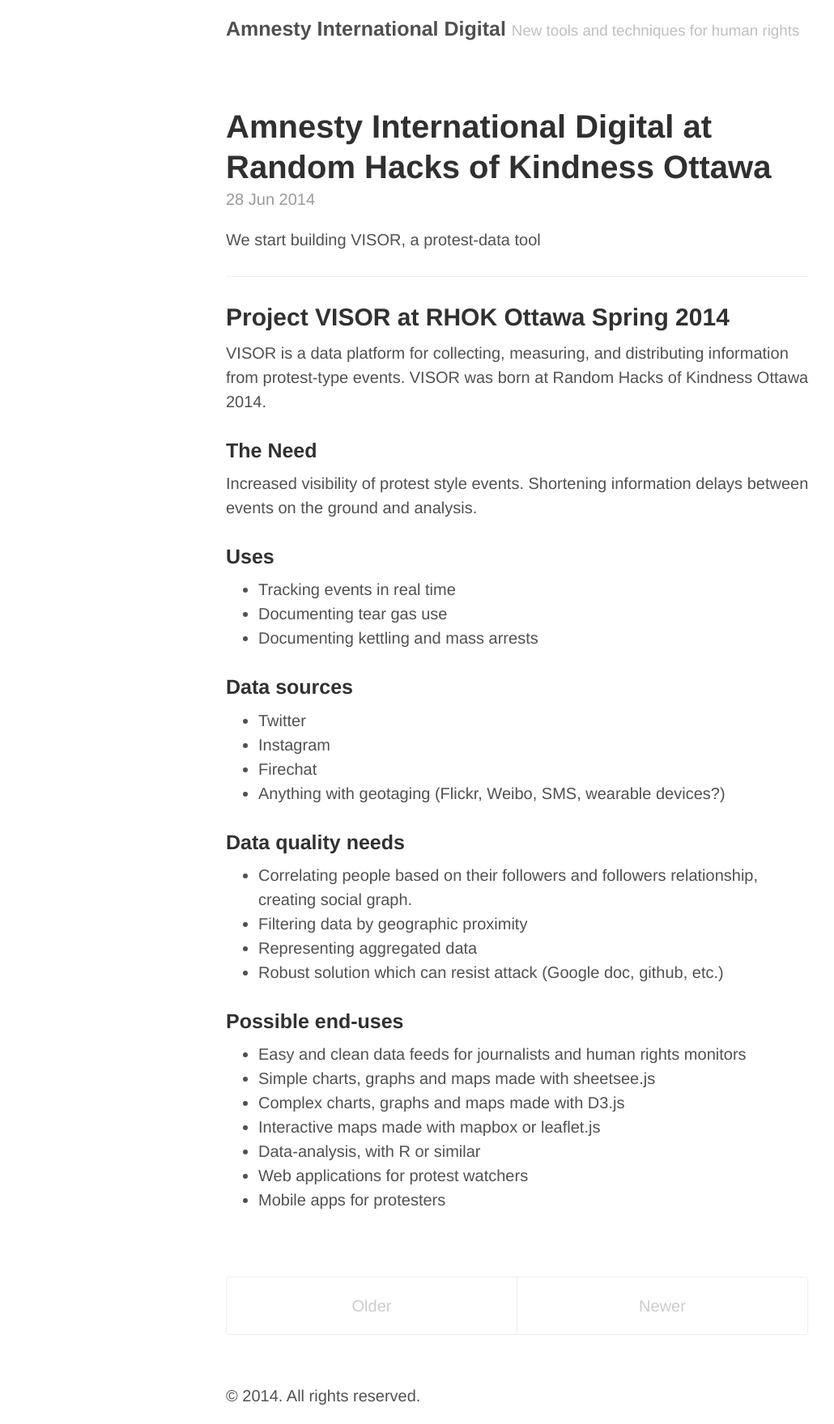
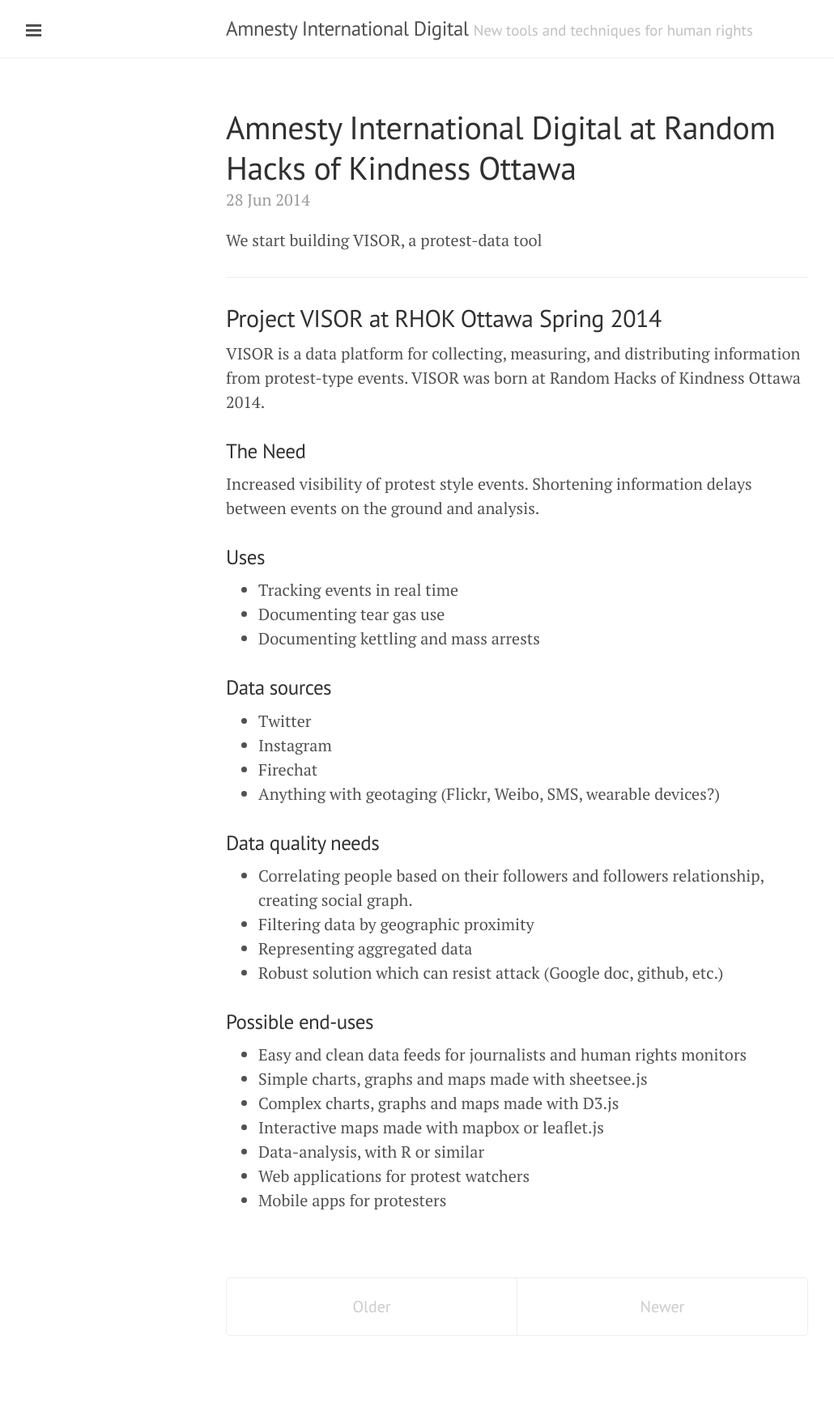
Before and after one commit to AmnestyInternational/amnestyinternational.github.com, a Jekyll site: the page built from index.html, in a window 1280 px wide. Shown: the whole page at 81% size, without its empty margins (1-1031 px from the left). Built offline with Jekyll 4.4.1, drawn with Linux system fonts in a browser that asks for light colours; Markdown is read by kramdown in place of the engine named in the settings; the list of posts is cut into pages by our own code; after the commit the page ends 1710 px from its top, so only the background shows below that.

Commit message:
added lanyon theme

```diff
--- a/_includes/head.html
+++ b/_includes/head.html
@@ -1,5 +1,6 @@
 <head>
   <link href="http://gmpg.org/xfn/11" rel="profile">
+  <meta http-equiv="X-UA-Compatible" content="IE=edge">
   <meta http-equiv="content-type" content="text/html; charset=utf-8">
 
   <!-- Enable responsiveness on mobile devices-->
@@ -16,11 +17,13 @@
   <!-- CSS -->
   <link rel="stylesheet" href="{{ site.baseurl }}public/css/poole.css">
   <link rel="stylesheet" href="{{ site.baseurl }}public/css/syntax.css">
+  <link rel="stylesheet" href="{{ site.baseurl }}public/css/lanyon.css">
+  <link rel="stylesheet" href="http://fonts.googleapis.com/css?family=PT+Serif:400,400italic,700|PT+Sans:400">
 
   <!-- Icons -->
   <link rel="apple-touch-icon-precomposed" sizes="144x144" href="{{ site.baseurl }}public/apple-touch-icon-precomposed.png">
   <link rel="shortcut icon" href="{{ site.baseurl }}public/favicon.ico">
 
   <!-- RSS -->
-  <link rel="alternate" type="application/rss+xml" title="RSS" href="{{ site.baseurl }}atom.xml">
+  <link rel="alternate" type="application/rss+xml" title="RSS" href="/atom.xml">
 </head>
--- /dev/null
+++ b/_includes/sidebar.html
@@ -0,0 +1,38 @@
+<!-- Target for toggling the sidebar `.sidebar-checkbox` is for regular
+     styles, `#sidebar-checkbox` for behavior. -->
+<input type="checkbox" class="sidebar-checkbox" id="sidebar-checkbox">
+
+<!-- Toggleable sidebar -->
+<div class="sidebar" id="sidebar">
+  <div class="sidebar-item">
+    <p>{{ site.description }}</p>
+  </div>
+
+  <nav class="sidebar-nav">
+    <a class="sidebar-nav-item{% if page.url == site.baseurl %} active{% endif %}" href="/">Home</a>
+
+    {% comment %}
+      The code below dynamically generates a sidebar nav of pages with
+      `layout: page` in the front-matter. See readme for usage.
+    {% endcomment %}
+
+    {% assign pages_list = site.pages %}
+    {% for node in pages_list %}
+      {% if node.title != null %}
+        {% if node.layout == "page" %}
+          <a class="sidebar-nav-item{% if page.url == node.url %} active{% endif %}" href="{{ node.url }}">{{ node.title }}</a>
+        {% endif %}
+      {% endif %}
+    {% endfor %}
+
+    <a class="sidebar-nav-item" href="{{ site.github.repo }}/archive/v{{ site.version }}.zip">Download</a>
+    <a class="sidebar-nav-item" href="{{ site.github.repo }}">GitHub project</a>
+    <span class="sidebar-nav-item">Currently v{{ site.version }}</span>
+  </nav>
+
+  <div class="sidebar-item">
+    <p>
+      &copy; {{ site.time | date: '%Y' }}. All rights reserved.
+    </p>
+  </div>
+</div>
--- a/_layouts/default.html
+++ b/_layouts/default.html
@@ -5,22 +5,43 @@
 
   <body>
 
-    <div class="container content">
+    {% include sidebar.html %}
+
+    <!-- Wrap is the content to shift when toggling the sidebar. We wrap the
+         content to avoid any CSS collisions with our real content. -->
+    <div class="wrap">
       <div class="masthead">
-        <h3 class="masthead-title">
-          <a href="{{ site.baseurl }}" title="Home">{{ site.title }}</a>
-          <small>{{ site.tagline }}</small>
-        </h3>
+        <div class="container">
+          <h3 class="masthead-title">
+            <a href="/" title="Home">{{ site.title }}</a>
+            <small>{{ site.tagline }}</small>
+          </h3>
+        </div>
       </div>
 
-      {{ content }}
-
-      <div class="footer">
-        <p>
-          &copy; {{ site.time | date: '%Y' }}. All rights reserved.
-        </p>
+      <div class="container content">
+        {{ content }}
       </div>
     </div>
 
+    <label for="sidebar-checkbox" class="sidebar-toggle"></label>
+
+    <script>
+      (function(document) {
+        var toggle = document.querySelector('.sidebar-toggle');
+        var sidebar = document.querySelector('#sidebar');
+        var checkbox = document.querySelector('#sidebar-checkbox');
+
+        document.addEventListener('click', function(e) {
+          var target = e.target;
+
+          if(!checkbox.checked ||
+             sidebar.contains(target) ||
+             (target === checkbox || target === toggle)) return;
+
+          checkbox.checked = false;
+        }, false);
+      })(document);
+    </script>
   </body>
 </html>
--- a/_layouts/post.html
+++ b/_layouts/post.html
@@ -14,7 +14,7 @@
     {% for post in site.related_posts limit:3 %}
       <li>
         <h3>
-          <a href="{{ site.baseurl }}{{ post.url }}">
+          <a href="{{ post.url }}">
             {{ post.title }}
             <small>{{ post.date | date_to_string }}</small>
           </a>
--- /dev/null
+++ b/public/css/lanyon.css
@@ -0,0 +1,553 @@
+/*
+ *  ___
+ * /\_ \
+ * \//\ \      __      ___   __  __    ___     ___
+ *   \ \ \   /'__`\  /' _ `\/\ \/\ \  / __`\ /' _ `\
+ *    \_\ \_/\ \_\.\_/\ \/\ \ \ \_\ \/\ \_\ \/\ \/\ \
+ *    /\____\ \__/.\_\ \_\ \_\/`____ \ \____/\ \_\ \_\
+ *    \/____/\/__/\/_/\/_/\/_/`/___/> \/___/  \/_/\/_/
+ *                               /\___/
+ *                               \/__/
+ *
+ * Designed, built, and released under MIT license by @mdo. Learn more at
+ * https://github.com/poole/lanyon.
+ */
+
+
+/*
+ * Contents
+ *
+ * Global resets
+ * Masthead
+ * Sidebar
+ * Slide effect
+ * Posts and pages
+ * Pagination
+ * Reverse layout
+ * Themes
+ */
+
+
+/*
+ * Global resets
+ *
+ * Update the foundational and global aspects of the page.
+ */
+
+/* Prevent scroll on narrow devices */
+html,
+body {
+  overflow-x: hidden;
+}
+
+html {
+  font-family: "PT Serif", Georgia, "Times New Roman", serif;
+}
+
+h1, h2, h3, h4, h5, h6 {
+  font-family: "PT Sans", Helvetica, Arial, sans-serif;
+  font-weight: 400;
+  color: #313131;
+  letter-spacing: -.025rem;
+}
+
+
+/*
+ * Wrapper
+ *
+ * The wrapper is used to position site content when the sidebar is toggled. We
+ * use an outter wrap to position the sidebar without interferring with the
+ * regular page content.
+ */
+
+.wrap {
+  position: relative;
+  width: 100%;
+}
+
+
+/*
+ * Container
+ *
+ * Center the page content.
+ */
+
+.container {
+  max-width: 28rem;
+}
+@media (min-width: 38em) {
+  .container {
+    max-width: 32rem;
+  }
+}
+@media (min-width: 56em) {
+  .container {
+    max-width: 38rem;
+  }
+}
+
+
+/*
+ * Masthead
+ *
+ * Super small header above the content for site name and short description.
+ */
+
+.masthead {
+  padding-top:    1rem;
+  padding-bottom: 1rem;
+  margin-bottom: 3rem;
+  border-bottom: 1px solid #eee;
+}
+.masthead-title {
+  margin-top: 0;
+  margin-bottom: 0;
+  color: #505050;
+}
+.masthead-title a {
+  color: #505050;
+}
+.masthead-title small {
+  font-size: 75%;
+  font-weight: 400;
+  color: #c0c0c0;
+  letter-spacing: 0;
+}
+
+@media (max-width: 48em) {
+  .masthead-title {
+    text-align: center;
+  }
+  .masthead-title small {
+    display: none;
+  }
+}
+
+
+/*
+ * Sidebar
+ *
+ * The sidebar is the drawer, the item we are toggling with our handy hamburger
+ * button in the corner of the page.
+ *
+ * This particular sidebar implementation was inspired by Chris Coyier's
+ * "Offcanvas Menu with CSS Target" article, and the checkbox variation from the
+ * comments by a reader. It modifies both implementations to continue using the
+ * checkbox (no change in URL means no polluted browser history), but this uses
+ * `position` for the menu to avoid some potential content reflow issues.
+ *
+ * Source: http://css-tricks.com/off-canvas-menu-with-css-target/#comment-207504
+ */
+
+/* Style and "hide" the sidebar */
+.sidebar {
+  position: fixed;
+  top: 0;
+  bottom: 0;
+  left: -14rem;
+  width: 14rem;
+  visibility: hidden;
+  overflow-y: auto;
+  font-family: "PT Sans", Helvetica, Arial, sans-serif;
+  font-size: .875rem; /* 15px */
+  color: rgba(255,255,255,.6);
+  background-color: #202020;
+  -webkit-transition: all .3s ease-in-out;
+          transition: all .3s ease-in-out;
+}
+@media (min-width: 30em) {
+  .sidebar {
+    font-size: .75rem; /* 14px */
+  }
+}
+
+/* Sidebar content */
+.sidebar a {
+  font-weight: normal;
+  color: #fff;
+}
+.sidebar-item {
+  padding: 1rem;
+}
+.sidebar-item p:last-child {
+  margin-bottom: 0;
+}
+
+/* Sidebar nav */
+.sidebar-nav {
+  border-bottom: 1px solid rgba(255,255,255,.1);
+}
+.sidebar-nav-item {
+  display: block;
+  padding: .5rem 1rem;
+  border-top: 1px solid rgba(255,255,255,.1);
+}
+.sidebar-nav-item.active,
+a.sidebar-nav-item:hover,
+a.sidebar-nav-item:focus {
+  text-decoration: none;
+  background-color: rgba(255,255,255,.1);
+  border-color: transparent;
+}
+
+@media (min-width: 48em) {
+  .sidebar-item {
+    padding: 1.5rem;
+  }
+  .sidebar-nav-item {
+    padding-left:  1.5rem;
+    padding-right: 1.5rem;
+  }
+}
+
+/* Hide the sidebar checkbox that we toggle with `.sidebar-toggle` */
+.sidebar-checkbox {
+  display: none;
+}
+
+/* Style the `label` that we use to target the `.sidebar-checkbox` */
+.sidebar-toggle {
+  position: absolute;
+  top:  1rem;
+  left: 1rem;
+  display: block;
+  width: 2.2rem;
+  padding: .5rem .65rem;
+  color: #505050;
+  background-color: #fff;
+  border-radius: 4px;
+  cursor: pointer;
+}
+.sidebar-toggle:before {
+  display: block;
+  content: "";
+  width: 100%;
+  padding-bottom: .125rem;
+  border-top: .375rem double;
+  border-bottom: .125rem solid;
+
+  /* Make the border inside the box */
+  -webkit-box-sizing: border-box;
+     -moz-box-sizing: border-box;
+          box-sizing: border-box;
+}
+
+.sidebar-toggle:active,
+#sidebar-checkbox:checked ~ .sidebar-toggle {
+  color: #fff;
+  background-color: #505050;
+}
+
+@media (min-width: 30.1em) {
+  .sidebar-toggle {
+    position: fixed;
+    width: 2.25rem;
+  }
+  .sidebar-toggle:before {
+    padding-bottom: .15rem;
+    border-top-width: .45rem;
+    border-bottom-width: .15rem;
+  }
+}
+
+
+/* Slide effect
+ *
+ * Handle the sliding effects of the sidebar and content in one spot, seperate
+ * from the default styles.
+ *
+ * As an a heads up, we don't use `transform: translate3d()` here because when
+ * mixed with `position: fixed;` for the sidebar toggle, it creates a new
+ * containing block. Put simply, the fixed sidebar toggle behaves like
+ * `position: absolute;` when transformed.
+ *
+ * Read more about it at http://meyerweb.com/eric/thoughts/2011/09/12/.
+ */
+
+.wrap,
+.sidebar,
+.sidebar-toggle {
+  -webkit-backface-visibility: hidden;
+      -ms-backface-visibility: hidden;
+          backface-visibility: hidden;
+}
+.wrap,
+.sidebar-toggle {
+  -webkit-transition: -webkit-transform .3s ease-in-out;
+          transition: transform .3s ease-in-out;
+}
+
+#sidebar-checkbox:checked + .sidebar {
+  z-index: 10;
+  visibility: visible;
+}
+#sidebar-checkbox:checked ~ .sidebar,
+#sidebar-checkbox:checked ~ .wrap,
+#sidebar-checkbox:checked ~ .sidebar-toggle {
+  -webkit-transform: translateX(14rem);
+      -ms-transform: translateX(14rem);
+          transform: translateX(14rem);
+}
+
+
+/*
+ * Posts and pages
+ *
+ * Each post is wrapped in `.post` and is used on default and post layouts. Each
+ * page is wrapped in `.page` and is only used on the page layout.
+ */
+
+.page,
+.post {
+  margin-bottom: 4em;
+}
+
+/* Blog post or page title */
+.page-title,
+.post-title,
+.post-title a {
+  color: #303030;
+}
+.page-title,
+.post-title {
+  margin-top: 0;
+}
+
+/* Meta data line below post title */
+.post-date {
+  display: block;
+  margin-top: -.5rem;
+  margin-bottom: 1rem;
+  color: #9a9a9a;
+}
+
+/* Related posts */
+.related {
+  padding-top: 2rem;
+  padding-bottom: 2rem;
+  border-top: 1px solid #eee;
+}
+.related-posts {
+  padding-left: 0;
+  list-style: none;
+}
+.related-posts h3 {
+  margin-top: 0;
+}
+.related-posts li small {
+  font-size: 75%;
+  color: #999;
+}
+.related-posts li a:hover {
+  color: #268bd2;
+  text-decoration: none;
+}
+.related-posts li a:hover small {
+  color: inherit;
+}
+
+
+/*
+ * Pagination
+ *
+ * Super lightweight (HTML-wise) blog pagination. `span`s are provide for when
+ * there are no more previous or next posts to show.
+ */
+
+.pagination {
+  overflow: hidden; /* clearfix */
+  margin-left: -1rem;
+  margin-right: -1rem;
+  font-family: "PT Sans", Helvetica, Arial, sans-serif;
+  color: #ccc;
+  text-align: center;
+}
+
+/* Pagination items can be `span`s or `a`s */
+.pagination-item {
+  display: block;
+  padding: 1rem;
+  border: 1px solid #eee;
+}
+.pagination-item:first-child {
+  margin-bottom: -1px;
+}
+
+/* Only provide a hover state for linked pagination items */
+a.pagination-item:hover {
+  background-color: #f5f5f5;
+}
+
+@media (min-width: 30em) {
+  .pagination {
+    margin: 3rem 0;
+  }
+  .pagination-item {
+    float: left;
+    width: 50%;
+  }
+  .pagination-item:first-child {
+    margin-bottom: 0;
+    border-top-left-radius:    4px;
+    border-bottom-left-radius: 4px;
+  }
+  .pagination-item:last-child {
+    margin-left: -1px;
+    border-top-right-radius:    4px;
+    border-bottom-right-radius: 4px;
+  }
+}
+
+
+/*
+ * Reverse layout
+ *
+ * Flip the orientation of the page by placing the `.sidebar` and sidebar toggle
+ * on the right side.
+ */
+
+.layout-reverse .sidebar {
+  left: auto;
+  right: -14rem;
+}
+.layout-reverse .sidebar-toggle {
+  left: auto;
+  right: 1rem;
+}
+
+.layout-reverse #sidebar-checkbox:checked ~ .sidebar,
+.layout-reverse #sidebar-checkbox:checked ~ .wrap,
+.layout-reverse #sidebar-checkbox:checked ~ .sidebar-toggle {
+  -webkit-transform: translateX(-14rem);
+      -ms-transform: translateX(-14rem);
+          transform: translateX(-14rem);
+}
+
+
+/*
+ * Themes
+ *
+ * Apply custom color schemes by adding the appropriate class to the `body`.
+ * Based on colors from Base16: http://chriskempson.github.io/base16/#default.
+ */
+
+/* Red */
+.theme-base-08 .sidebar,
+.theme-base-08 .sidebar-toggle:active,
+.theme-base-08 #sidebar-checkbox:checked ~ .sidebar-toggle {
+  background-color: #ac4142;
+}
+.theme-base-08 .container a,
+.theme-base-08 .sidebar-toggle,
+.theme-base-08 .related-posts li a:hover {
+  color: #ac4142;
+}
+
+/* Orange */
+.theme-base-09 .sidebar,
+.theme-base-09 .sidebar-toggle:active,
+.theme-base-09 #sidebar-checkbox:checked ~ .sidebar-toggle {
+  background-color: #d28445;
+}
+.theme-base-09 .container a,
+.theme-base-09 .sidebar-toggle,
+.theme-base-09 .related-posts li a:hover {
+  color: #d28445;
+}
+
+/* Yellow */
+.theme-base-0a .sidebar,
+.theme-base-0a .sidebar-toggle:active,
+.theme-base-0a #sidebar-checkbox:checked ~ .sidebar-toggle {
+  background-color: #f4bf75;
+}
+.theme-base-0a .container a,
+.theme-base-0a .sidebar-toggle,
+.theme-base-0a .related-posts li a:hover {
+  color: #f4bf75;
+}
+
+/* Green */
+.theme-base-0b .sidebar,
+.theme-base-0b .sidebar-toggle:active,
+.theme-base-0b #sidebar-checkbox:checked ~ .sidebar-toggle {
+  background-color: #90a959;
+}
+.theme-base-0b .container a,
+.theme-base-0b .sidebar-toggle,
+.theme-base-0b .related-posts li a:hover {
+  color: #90a959;
+}
+
+/* Cyan */
+.theme-base-0c .sidebar,
+.theme-base-0c .sidebar-toggle:active,
+.theme-base-0c #sidebar-checkbox:checked ~ .sidebar-toggle {
+  background-color: #75b5aa;
+}
+.theme-base-0c .container a,
+.theme-base-0c .sidebar-toggle,
+.theme-base-0c .related-posts li a:hover {
+  color: #75b5aa;
+}
+
+/* Blue */
+.theme-base-0d .sidebar,
+.theme-base-0d .sidebar-toggle:active,
+.theme-base-0d #sidebar-checkbox:checked ~ .sidebar-toggle {
+  background-color: #6a9fb5;
+}
+.theme-base-0d .container a,
+.theme-base-0d .sidebar-toggle,
+.theme-base-0d .related-posts li a:hover {
+  color: #6a9fb5;
+}
+
+/* Magenta */
+.theme-base-0e .sidebar,
+.theme-base-0e .sidebar-toggle:active,
+.theme-base-0e #sidebar-checkbox:checked ~ .sidebar-toggle {
+  background-color: #aa759f;
+}
+.theme-base-0e .container a,
+.theme-base-0e .sidebar-toggle,
+.theme-base-0e .related-posts li a:hover {
+  color: #aa759f;
+}
+
+/* Brown */
+.theme-base-0f .sidebar,
+.theme-base-0f .sidebar-toggle:active,
+.theme-base-0f #sidebar-checkbox:checked ~ .sidebar-toggle {
+  background-color: #8f5536;
+}
+.theme-base-0f .container a,
+.theme-base-0f .sidebar-toggle,
+.theme-base-0f .related-posts li a:hover {
+  color: #8f5536;
+}
+
+
+/*
+ * Overlay sidebar
+ *
+ * Make the sidebar content overlay the viewport content instead of pushing it
+ * aside when toggled.
+ */
+
+.sidebar-overlay #sidebar-checkbox:checked ~ .wrap {
+  -webkit-transform: translateX(0);
+      -ms-transform: translateX(0);
+          transform: translateX(0);
+}
+.sidebar-overlay #sidebar-checkbox:checked ~ .sidebar-toggle {
+  box-shadow: 0 0 0 .25rem #fff;
+}
+.sidebar-overlay #sidebar-checkbox:checked ~ .sidebar {
+  box-shadow: .25rem 0 .5rem rgba(0,0,0,.1);
+}
+
+/* Only one tweak for a reverse layout */
+.layout-reverse.sidebar-overlay #sidebar-checkbox:checked ~ .sidebar {
+  box-shadow: -.25rem 0 .5rem rgba(0,0,0,.1);
+}
```
Also changed, not shown: index.html (line endings or trailing spaces), public/apple-touch-icon-precomposed.png, public/favicon.ico, 2 other files.
